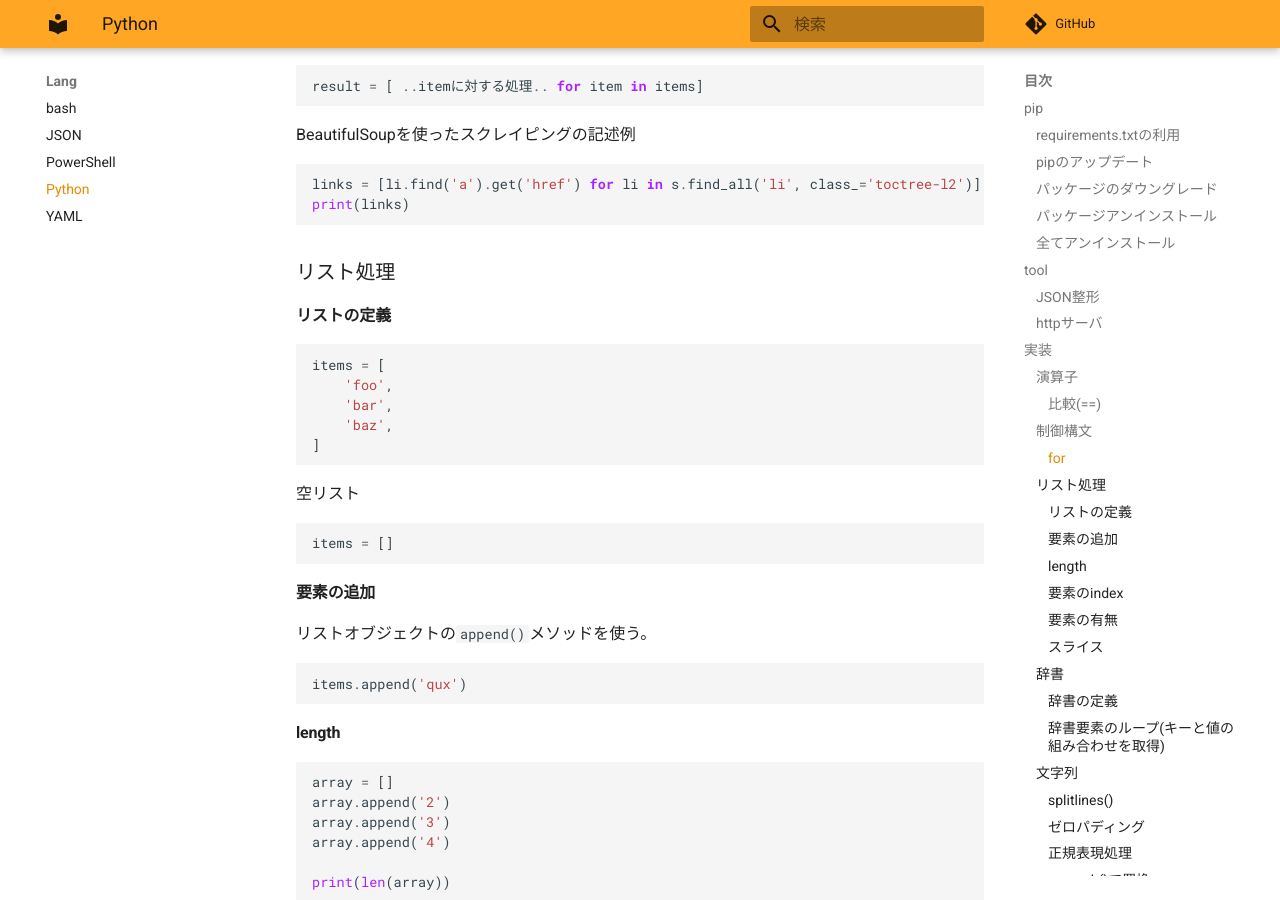
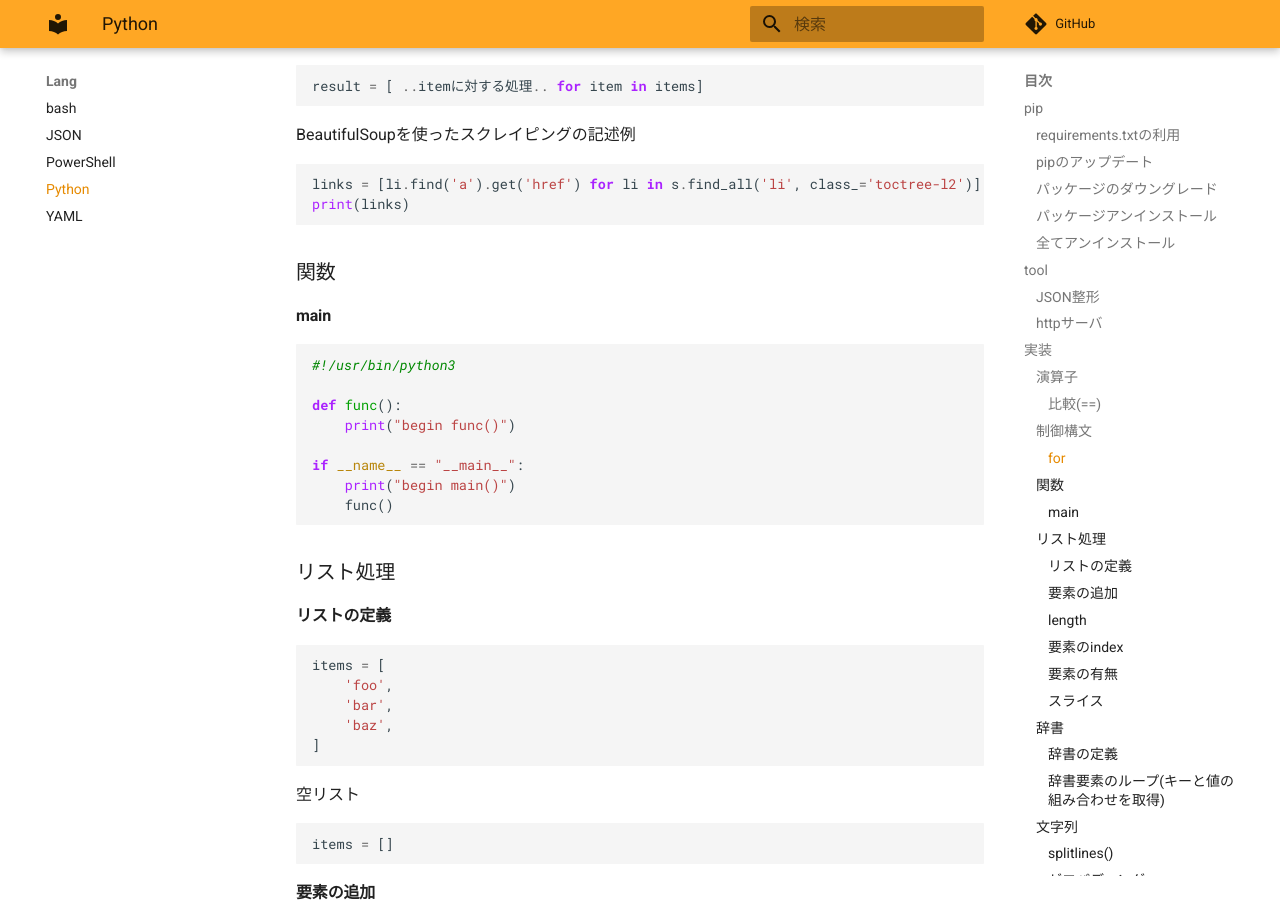
Before and after one commit to zaki-lknr/docs, an MkDocs documentation site: the page built from docs/lang/python.md, in a window 1280 px wide and 900 px high, scrolled down 2893 px. Built offline with MkDocs 1.6.1 and Material for MkDocs 9.7.7, drawn with Linux system fonts in a browser that asks for light colours; comment, search, counter and statistics services are not loaded.

Commit message:
add: lang/python: main関数

````diff
--- a/docs/lang/python.md
+++ b/docs/lang/python.md
@@ -144,6 +144,21 @@ BeautifulSoupを使ったスクレイピングの記述例
 ```python
 links = [li.find('a').get('href') for li in s.find_all('li', class_='toctree-l2')]
 print(links)
+```
+
+### 関数
+
+#### main
+
+```python
+#!/usr/bin/python3
+
+def func():
+    print("begin func()")
+
+if __name__ == "__main__":
+    print("begin main()")
+    func()
 ```
 
 ### リスト処理
````
